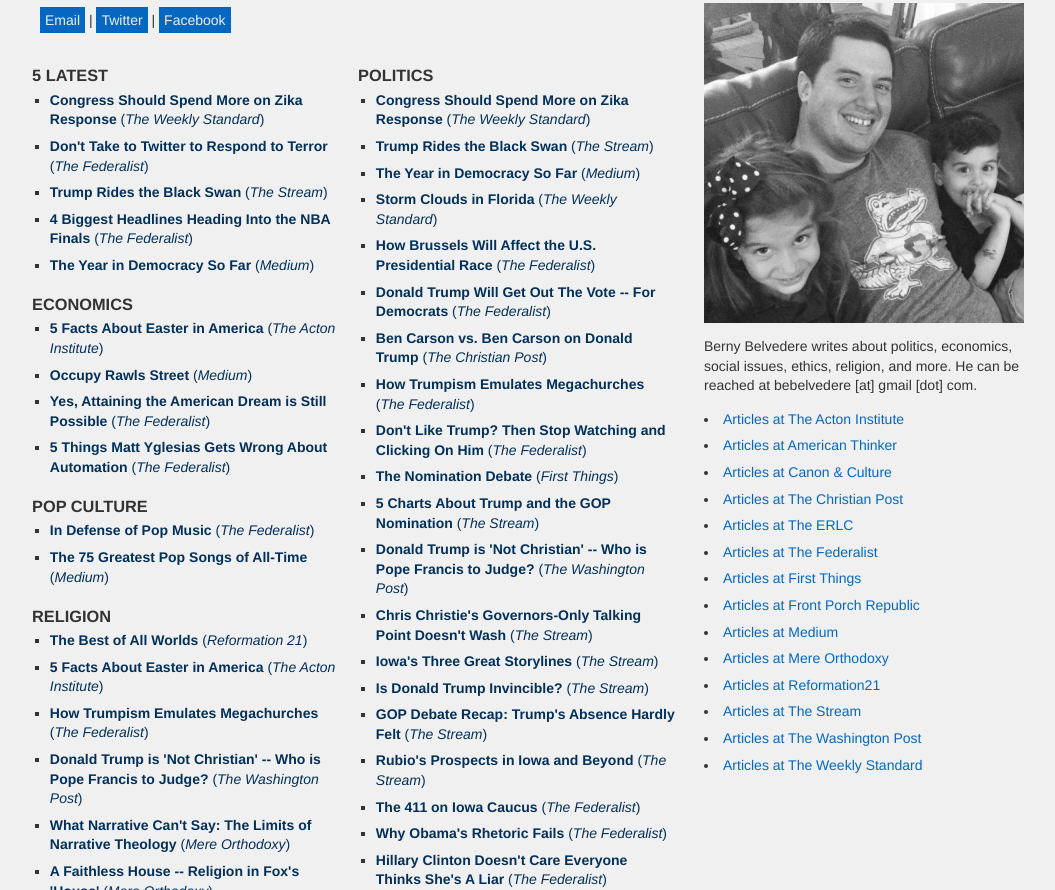
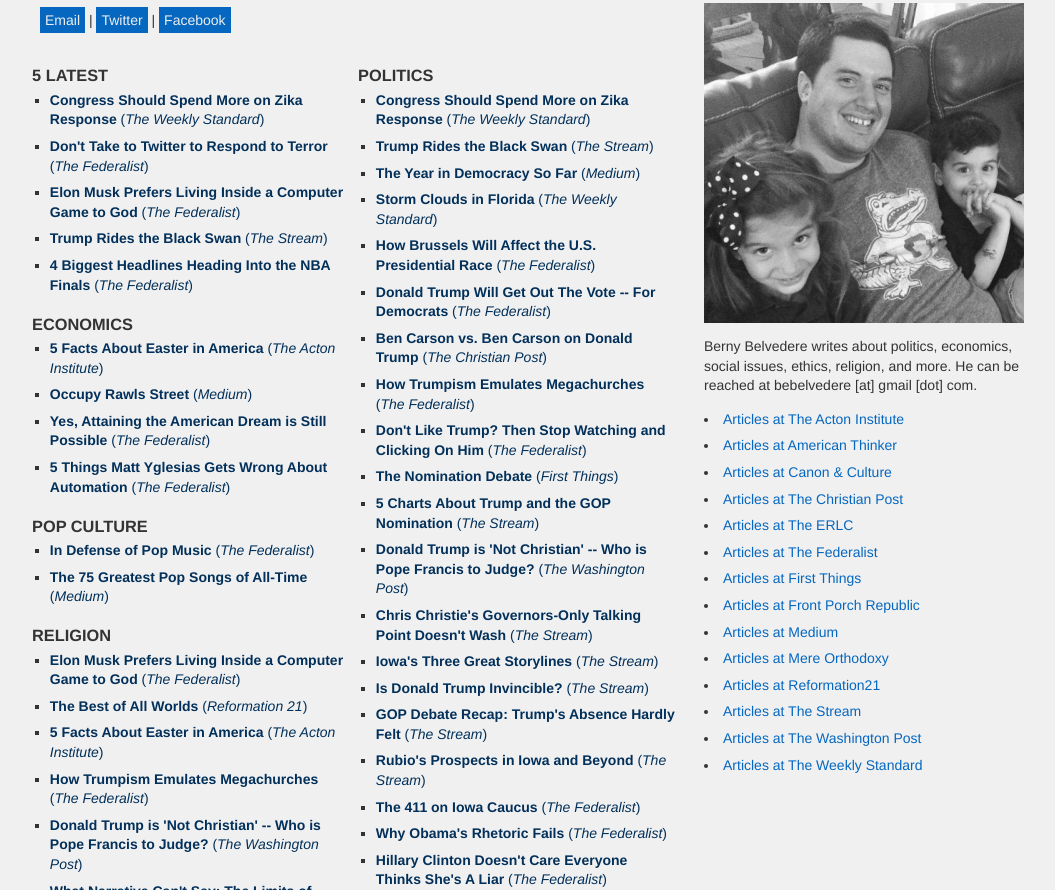
Before and after one commit to bernybelvedere/bernybelvedere, a plain HTML site: page index.html in a window 1280 px wide. Shown: the part 281-1171 px from the top of the page, without its empty margins (112-1167 px from the left). Drawn offline with Linux system fonts and the light colour scheme.

Commit message:
Update 6-15 12:23 PM

```diff
--- a/index.html
+++ b/index.html
@@ -23,9 +23,9 @@
                 <ul class="article-links">
                     <li><a href="http://www.weeklystandard.com/congress-should-spend-more-on-zika-response/article/2002825"><strong>Congress Should Spend More on Zika Response</strong> (<em>The Weekly Standard</em>)</a></li>
                     <li><a href="http://thefederalist.com/2016/06/14/dont-take-to-twitter-to-respond-to-terror/"><strong>Don't Take to Twitter to Respond to Terror</strong> (<em>The Federalist</em>)</a></li>
+                    <li><a href="http://thefederalist.com/2016/06/08/elon-musk-prefers-living-inside-a-computer-game-to-god/"><strong>Elon Musk Prefers Living Inside a Computer Game to God</strong> (<em>The Federalist</em>)</a></li>
                     <li><a href="https://stream.org/trump-rides-black-swan/"><strong>Trump Rides the Black Swan</strong> (<em>The Stream</em>)</a></li>
                     <li><a href="http://thefederalist.com/2016/06/02/4-biggest-headlines-heading-into-the-nba-finals/"><strong>4 Biggest Headlines Heading Into the NBA Finals</strong> (<em>The Federalist</em>)</a></li>
-                    <li><a href="https://medium.com/@bernybelvedere/the-year-in-democracy-so-far-8b2005df6a38#.u1j3k7an3"><strong>The Year in Democracy So Far</strong> (<em>Medium</em>)</a></li>
                 </ul>
                 <h3>ECONOMICS</h3>
                 <ul class="article-links">
@@ -41,6 +41,7 @@
                 </ul>
                 <h3>RELIGION</h3>
                 <ul class="article-links">
+                    <li><a href="http://thefederalist.com/2016/06/08/elon-musk-prefers-living-inside-a-computer-game-to-god/"><strong>Elon Musk Prefers Living Inside a Computer Game to God</strong> (<em>The Federalist</em>)</a></li>
                     <li><a href="http://www.reformation21.org/featured/the-best-of-all-worlds.php"><strong>The Best of All Worlds</strong> (<em>Reformation 21</em>)</a></li>
                     <li><a href="http://blog.acton.org/archives/85804-5-facts-about-easter-in-america.html"><strong>5 Facts About Easter in America</strong> (<em>The Acton Institute</em>)</a></li>
                     <li><a href="http://thefederalist.com/2016/03/15/how-trumpism-emulates-megachurches/"><strong>How Trumpism Emulates Megachurches</strong> (<em>The Federalist</em>)</a></li>
@@ -48,7 +49,6 @@
                     <li><a href="https://mereorthodoxy.com/what-narrative-cant-say-limits-narrative-theology/"><strong>What Narrative Can't Say: The Limits of Narrative Theology</strong> (<em>Mere Orthodoxy</em>)</a></li>
                     <li><a href="https://mereorthodoxy.com/a-faithless-house-religion-in-foxs-house/"><strong>A Faithless House -- Religion in Fox's 'House'</strong> (<em>Mere Orthodoxy</em>)</a></li>
                     <li><a href="http://erlc.com/article/was-jesus-merely-wrong-about-homosexuality"><strong>Was Jesus Merely Wrong About Homosexuality?</strong> (<em>The Ethics and Religious Liberty Commission</em>)</a></li>
-
                 </ul>
                 <h3>SOCIAL ISSUES</h3>
                 <ul class="article-links">
```
